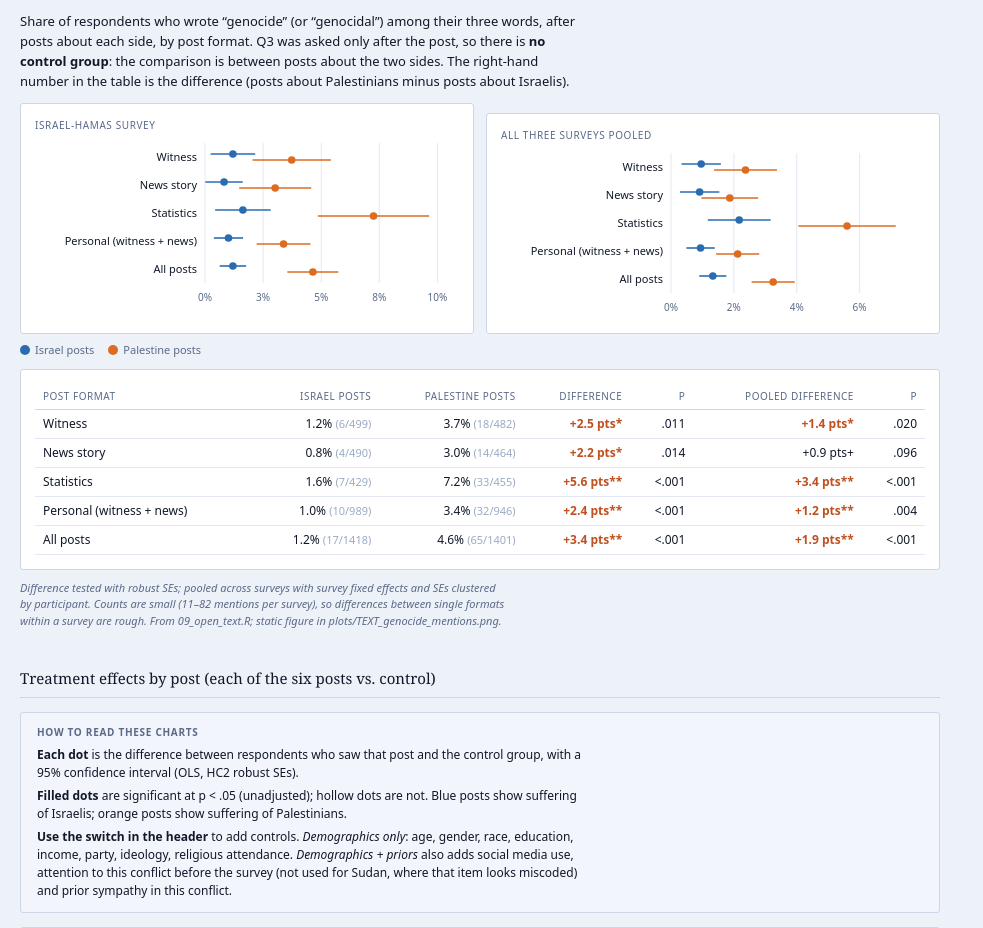
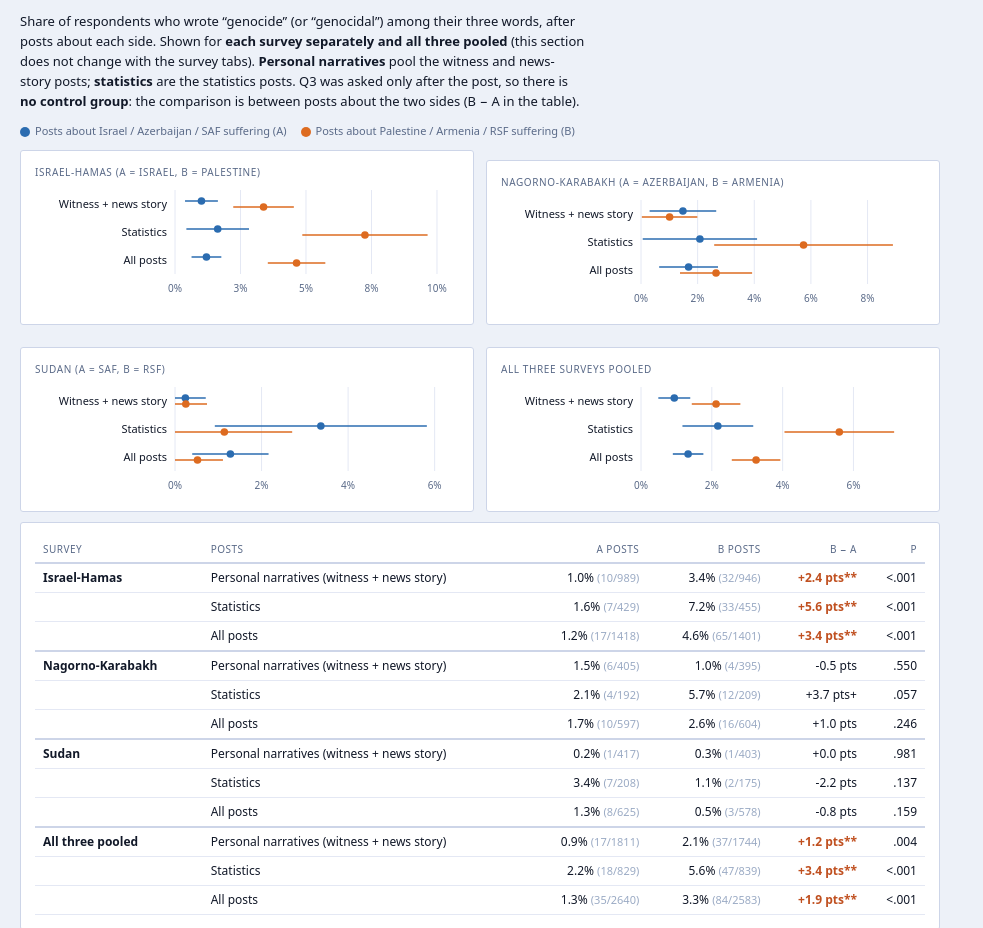
Before and after one commit to danielarnon1/civilian-witnessing, a plain HTML site: page Three Conflict Analysis/Claude Reanalysis/dashboard.html in a window 1280 px wide. Shown: the part 5355-6283 px from the top of the page, without its empty margins (0-983 px from the left). Drawn offline with Linux system fonts and the light colour scheme.

Commit message:
Genocide mentions: show all three surveys and pooled at once
Dashboard section and static figure now show Israel-Hamas, Nagorno-
Karabakh, Sudan and the pooled estimate side by side, comparing personal
narratives (witness + news story pooled), statistics and all posts.

Co-Authored-By: Claude Opus 5.5 <noreply@anthropic.com>

```diff
--- a/Three Conflict Analysis/Claude Reanalysis/dashboard.html
+++ b/Three Conflict Analysis/Claude Reanalysis/dashboard.html
@@ -185,13 +185,15 @@ svg text{font-family:system-ui,sans-serif}
 
 <section id="genocide">
   <div class="sh">Mentions of “genocide” in the three words</div>
-  <p class="lead">Share of respondents who wrote “genocide” (or “genocidal”) among their three words, after posts about each side, by post format. Q3 was asked only after the post, so there is <b>no control group</b>: the comparison is between posts about the two sides. The right-hand number in the table is the difference (posts about <span class="nmB"></span> minus posts about <span class="nmA"></span>).</p>
+  <p class="lead">Share of respondents who wrote “genocide” (or “genocidal”) among their three words, after posts about each side. Shown for <b>each survey separately and all three pooled</b> (this section does not change with the survey tabs). <b>Personal narratives</b> pool the witness and news-story posts; <b>statistics</b> are the statistics posts. Q3 was asked only after the post, so there is <b>no control group</b>: the comparison is between posts about the two sides (B − A in the table).</p>
+  <div class="lgd"><div class="li"><div class="ld" style="background:var(--sa)"></div>Posts about Israel / Azerbaijan / SAF suffering (A)</div><div class="li"><div class="ld" style="background:var(--sb)"></div>Posts about Palestine / Armenia / RSF suffering (B)</div></div>
   <div class="grid2">
-    <div class="card"><div class="clbl" id="gen-t1" style="margin-bottom:4px"></div><svg id="gen-c1" width="100%" style="display:block"></svg></div>
-    <div class="card"><div class="clbl" style="margin-bottom:4px">All three surveys pooled</div><svg id="gen-c2" width="100%" style="display:block"></svg></div>
+    <div class="card"><div class="clbl" style="margin-bottom:4px">Israel-Hamas (A = Israel, B = Palestine)</div><svg id="gen-c-ih" width="100%" style="display:block"></svg></div>
+    <div class="card"><div class="clbl" style="margin-bottom:4px">Nagorno-Karabakh (A = Azerbaijan, B = Armenia)</div><svg id="gen-c-nk" width="100%" style="display:block"></svg></div>
+    <div class="card"><div class="clbl" style="margin-bottom:4px">Sudan (A = SAF, B = RSF)</div><svg id="gen-c-sudan" width="100%" style="display:block"></svg></div>
+    <div class="card"><div class="clbl" style="margin-bottom:4px">All three surveys pooled</div><svg id="gen-c-pooled" width="100%" style="display:block"></svg></div>
   </div>
-  <div class="lgd" style="margin-top:8px"><div class="li"><div class="ld" style="background:var(--sa)"></div><span class="nmA2"></span></div><div class="li"><div class="ld" style="background:var(--sb)"></div><span class="nmB2"></span></div></div>
-  <div class="card"><table class="tbl"><thead><tr><th>Post format</th><th class="num" id="gen-hA"></th><th class="num" id="gen-hB"></th><th class="num">Difference</th><th class="num">p</th><th class="num">Pooled difference</th><th class="num">p</th></tr></thead><tbody id="gen-body"></tbody></table></div>
+  <div class="card" style="margin-top:10px"><table class="tbl"><thead><tr><th>Survey</th><th>Posts</th><th class="num">A posts</th><th class="num">B posts</th><th class="num">B − A</th><th class="num">p</th></tr></thead><tbody id="gen-body"></tbody></table></div>
   <p class="note">Difference tested with robust SEs; pooled across surveys with survey fixed effects and SEs clustered by participant. Counts are small (11–82 mentions per survey), so differences between single formats within a survey are rough. From 09_open_text.R; static figure in plots/TEXT_genocide_mentions.png.</p>
 </section>
 
@@ -524,23 +526,33 @@ function renderWords(){
 }
 
 // ── "genocide" mentions in Q3 ───────────────────────────────────────────
+// All three surveys and the pooled estimate at once (independent of the survey tabs).
+// Rows: personal narratives (witness + news story pooled), statistics, all posts.
+const GEN_GROUPS = [['Personal (witness + news)', 'Personal narratives (witness + news story)'], ['Statistics', 'Statistics'], ['All posts', 'All posts']];
 function renderGenocide(){
-  const sec = document.getElementById('genocide'), g = S().genocide, gp = DATA.genocide_pooled;
-  if (!g || !g.length) { sec.style.display = 'none'; return; }
+  const sec = document.getElementById('genocide');
+  const panels = [['ih', DATA.surveys.ih && DATA.surveys.ih.genocide, 'Israel-Hamas', NAMES.ih],
+                  ['nk', DATA.surveys.nk && DATA.surveys.nk.genocide, 'Nagorno-Karabakh', NAMES.nk],
+                  ['sudan', DATA.surveys.sudan && DATA.surveys.sudan.genocide, 'Sudan', NAMES.sudan],
+                  ['pooled', DATA.genocide_pooled, 'All three pooled', {A: 'Israel / Azerbaijan / SAF', B: 'Palestine / Armenia / RSF'}]];
+  if (!panels[0][1] || !panels[0][1].length) { sec.style.display = 'none'; return; }
   sec.style.display = '';
-  document.getElementById('gen-t1').textContent = `${S().title} survey`;
-  const toRows = arr => arr.map(r => ({label: r.group, series: [
-    {m: r.share_A, lo: Math.max(0, r.share_A - 1.96 * r.se_A), hi: r.share_A + 1.96 * r.se_A, n: r.n_A, name: `${N().A} posts (${r.k_A} of ${r.n_A})`, color: css('--sa')},
-    {m: r.share_B, lo: Math.max(0, r.share_B - 1.96 * r.se_B), hi: r.share_B + 1.96 * r.se_B, n: r.n_B, name: `${N().B} posts (${r.k_B} of ${r.n_B})`, color: css('--sb')}]}));
-  dotMeans(document.getElementById('gen-c1'), toRows(g), {share: true, labelW: 170});
-  if (gp && gp.length) dotMeans(document.getElementById('gen-c2'), toRows(gp), {share: true, labelW: 170});
-  document.getElementById('gen-hA').textContent = `${N().A} posts`; document.getElementById('gen-hB').textContent = `${N().B} posts`;
-  const cell = r => `${(r * 100).toFixed(1)}%`;
-  document.getElementById('gen-body').innerHTML = g.map(r => {
-    const p = gp ? gp.find(x => x.group === r.group) : null;
-    const d = (v, pv) => `<td class="num ${pv < .05 ? 'sig' : ''}">${(v >= 0 ? '+' : '') + (v * 100).toFixed(1)} pts${stars(pv)}</td><td class="num">${pf(pv)}</td>`;
-    return `<tr><td>${esc(r.group)}</td><td class="num">${cell(r.share_A)} <span class="ci">(${r.k_A}/${r.n_A})</span></td><td class="num">${cell(r.share_B)} <span class="ci">(${r.k_B}/${r.n_B})</span></td>${d(r.diff, r.diff_p)}${p ? d(p.diff, p.diff_p) : '<td></td><td></td>'}</tr>`;
-  }).join('');
+  const pick = arr => GEN_GROUPS.map(([key, lab]) => ({lab, r: arr.find(x => x.group === key)})).filter(x => x.r);
+  let body = '';
+  panels.forEach(([key, arr, title, nm]) => {
+    if (!arr || !arr.length) return;
+    const rows = pick(arr).map(({lab, r}) => ({label: lab.startsWith('Personal') ? 'Witness + news story' : lab, series: [
+      {m: r.share_A, lo: Math.max(0, r.share_A - 1.96 * r.se_A), hi: r.share_A + 1.96 * r.se_A, n: r.n_A, name: `${nm.A} posts (${r.k_A} of ${r.n_A})`, color: css('--sa')},
+      {m: r.share_B, lo: Math.max(0, r.share_B - 1.96 * r.se_B), hi: r.share_B + 1.96 * r.se_B, n: r.n_B, name: `${nm.B} posts (${r.k_B} of ${r.n_B})`, color: css('--sb')}]}));
+    dotMeans(document.getElementById(`gen-c-${key}`), rows, {share: true, labelW: 140});
+    pick(arr).forEach(({lab, r}, i) => {
+      const cell = (p, k, n) => `${(p * 100).toFixed(1)}% <span class="ci">(${k}/${n})</span>`;
+      body += `<tr${i === 0 ? ' style="border-top:2px solid var(--border)"' : ''}><td>${i === 0 ? `<b>${esc(title)}</b>` : ''}</td><td>${esc(lab)}</td>
+        <td class="num">${cell(r.share_A, r.k_A, r.n_A)}</td><td class="num">${cell(r.share_B, r.k_B, r.n_B)}</td>
+        <td class="num ${r.diff_p < .05 ? 'sig' : ''}">${(r.diff >= 0 ? '+' : '') + (r.diff * 100).toFixed(1)} pts${stars(r.diff_p)}</td><td class="num">${pf(r.diff_p)}</td></tr>`;
+    });
+  });
+  document.getElementById('gen-body').innerHTML = body;
 }
 
 function effRows(kind, k){
```
Also changed, not shown: Three Conflict Analysis/Claude Reanalysis/genocide_mentions.csv (+6 -6 lines), Three Conflict Analysis/Claude Reanalysis/plots/TEXT_genocide_mentions.png, 1 other file.
